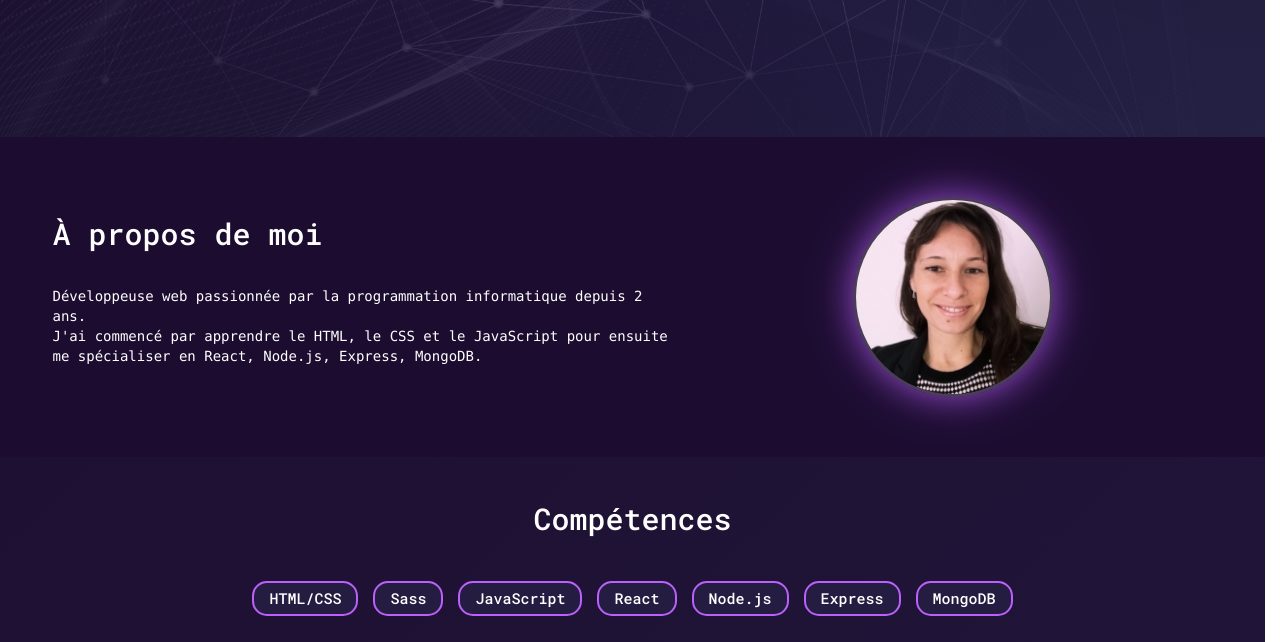
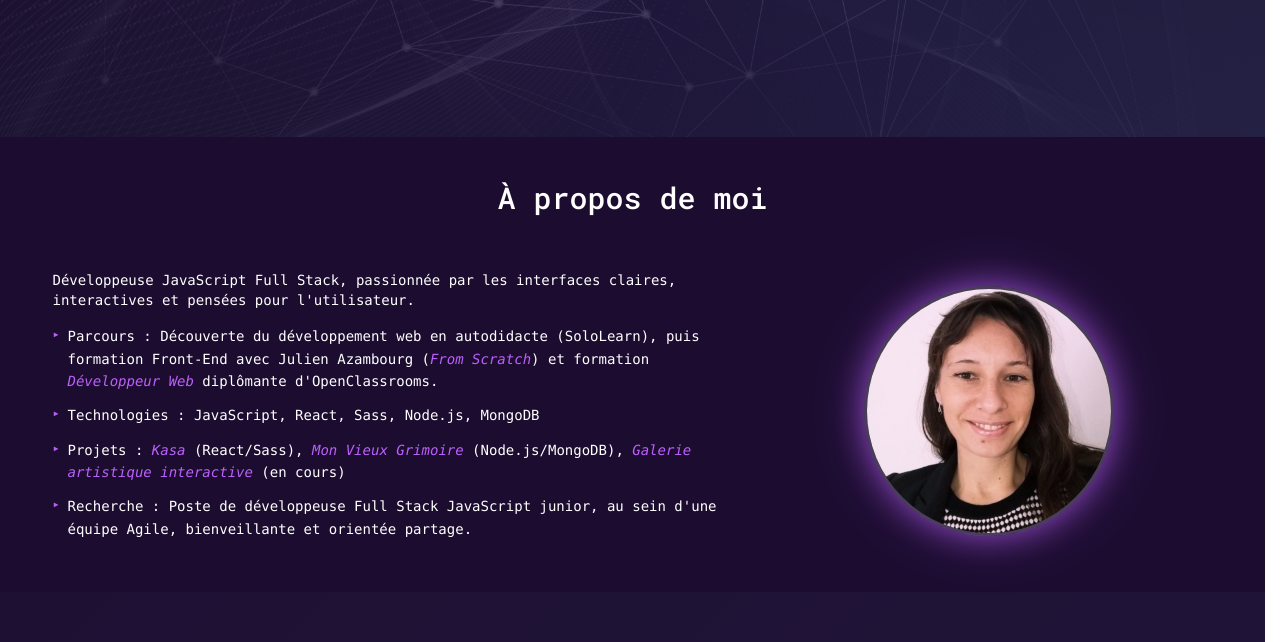
Before and after one commit to ProjetsDevFanny/Projet8_OCR_Portfolio, a React (Vite) app: page / in a window 1280 px wide. Shown: the part 480-1122 px from the top of the page. Built offline with nearby package versions, Linux system fonts and the light colour scheme; a web font is replaced by a local one.

Commit message:
feat(about): wip about section

```diff
--- a/package.json
+++ b/package.json
@@ -4,7 +4,7 @@
   "version": "0.0.0",
   "type": "module",
   "scripts": {
-    "dev": "vite",
+    "dev": "vite --host 0.0.0.0 --port 3001",
     "build": "vite build",
     "lint": "eslint .",
     "preview": "vite preview"
--- a/src/Components/Header/Header.jsx
+++ b/src/Components/Header/Header.jsx
@@ -27,7 +27,7 @@ function Header() {
           <a href="#skills">Compétences</a>
           <a href="#projects">Projets</a>
           <a href="#history">Parcours</a>
-          <a href="#references">References</a>
+          <a href="#veille">Veille</a>
           <a href="/cv-simon-fanny.pdf" target="_blank" rel="noopener noreferrer">CV</a>
           <a href="#contact">Contact</a>
         </nav>
--- a/src/Components/Sections/About/About.jsx
+++ b/src/Components/Sections/About/About.jsx
@@ -15,18 +15,32 @@ function About() {
   return (
     <div className="about">
       <div className="about__container">
-        <div className="about__container_text">
-          <div className="about__container_text_title">
-            <h2>À propos de moi</h2>
+        <div className="about__container_title">
+          <h2>À propos de moi</h2>
+        </div>
+        <div className="about__container_content">
+          <div className="about__container_content_text">
+            <p>
+              Développeuse JavaScript Full Stack, passionnée par les interfaces claires, interactives et pensées pour l'utilisateur.
+            </p>
+            <ul>
+              <li>
+                Parcours : Découverte du développement web en autodidacte (SoloLearn), puis formation Front-End avec Julien Azambourg (<a href="https://fromscratch.podia.com/parcours-complet-mastering-front-end" target="_blank" rel="noopener noreferrer">From Scratch</a>) et formation <a href="https://openclassrooms.com/fr/paths/185-developpeur-web" target="_blank" rel="noopener noreferrer">Développeur Web</a> diplômante d'OpenClassrooms.
+              </li>
+              <li>
+                Technologies : JavaScript, React, Sass, Node.js, MongoDB
+              </li>
+              <li>
+                Projets : <a href="#project-kasa">Kasa</a> (React/Sass), <a href="#project-mon-vieux-grimoire">Mon Vieux Grimoire</a> (Node.js/MongoDB), <a href="https://github.com/ProjetsDevFanny/Galerie_dArt_Interactive" target="_blank" rel="noopener noreferrer">Galerie artistique interactive</a> (en cours)
+              </li>
+              <li>
+                Recherche : Poste de développeuse Full Stack JavaScript junior, au sein d'une équipe Agile, bienveillante et orientée partage.
+              </li>
+            </ul>
           </div>
-          <div className="about__container_text_paragraph">
-            <p>
-              Développeuse web passionnée par la programmation informatique depuis 2 ans. <br /> J'ai commencé par apprendre le HTML, le CSS et le JavaScript pour ensuite me spécialiser en React, Node.js, Express, MongoDB.
-            </p>
+          <div className="about__container_content_picture">
+            <img className="about__container_content_picture_photo" src="/src/assets/images/photo_profile.jpg" alt="About_photo_of_Fanny_Simon" />
           </div>
-        </div>
-        <div className="about__container_picture">
-          <img className="about__container_picture_photo" src="/src/assets/images/photo_profile.jpg" alt="About_photo_of_Fanny_Simon" />
         </div>
       </div>
     </div>
--- a/src/Components/Sections/About/about.scss
+++ b/src/Components/Sections/About/about.scss
@@ -16,33 +16,74 @@
   &__container {
     @include container-style;
     display: grid;
-    grid-template-columns: 1.2fr 1fr;
+    justify-content: center;
+    align-items: center;
+    text-align: center;
     gap: 2rem;
-    justify-content: space-between;
-    align-items: center;
+
+    @media (max-width: 768px) {
+      grid-template-rows: 1fr 1fr;
+    }
+  }
+
+  &__container_content {
+    display: grid;
+    grid-template-columns: 1.2fr 0.8fr;
+    gap: 4rem;
+    text-align: left;
 
     @media (max-width: 768px) {
       grid-template-columns: 1fr;
-      gap: 1rem;
     }
-  }
 
-  &__container_text_paragraph {
     p {
       @include font-style(1.4rem);
       font-family: $font-secondary;
       margin-bottom: 1.5rem;
     }
+
+    ul {
+      list-style: none;
+      padding-left: 0;
+      margin: 0;
+
+      li {
+        @include font-style(1.4rem);
+        font-family: $font-secondary;
+        margin-bottom: 1.2rem;
+        padding-left: 1.5rem;
+        position: relative;
+        line-height: 1.6;
+
+        &::before {
+          content: "▸";
+          position: absolute;
+          left: 0;
+          color: $light_purple;
+          font-size: 1.2rem;
+        }
+      }
+    }
+
+    a {
+      color: $light_purple;
+      font-family: $font-secondary;
+      font-style: italic;
+
+      &:hover {
+        color: $medium_purple;
+      }
+    }
   }
 
-  &__container_picture {
+  &__container_content_picture {
     display: flex;
     justify-content: center;
     align-items: center;
 
-    .about__container_picture_photo {
-      width: 200px;
-      height: 200px;
+    .about__container_content_picture_photo {
+      width: 250px;
+      height: 250px;
       border-radius: 50%;
       box-shadow:
         0 0 30px rgba(188, 96, 251, 0.6),  // Violet lumineux
--- a/src/Components/Sections/Projects/Projects.jsx
+++ b/src/Components/Sections/Projects/Projects.jsx
@@ -28,8 +28,13 @@ function Projects() {
         <h2 className="projects__title">Projets</h2>
 
         <div className="projects__grid">
-          {projectsData.map((project) => (
-            <div key={project.id} className={`project-card ${project.featured ? 'project-card--featured' : ''}`}>
+          {projectsData.map((project) => {
+            // Créer un ID basé sur le titre du projet pour les liens internes
+            const projectId = project.id === 1 ? 'project-kasa' :
+                             project.id === 2 ? 'project-mon-vieux-grimoire' :
+                             `project-${project.id}`;
+            return (
+            <div key={project.id} id={projectId} className={`project-card ${project.featured ? 'project-card--featured' : ''}`}>
               <div className="project-card__image">
                 {!imageErrors[project.id] ? (
                   <img
@@ -65,7 +70,7 @@ function Projects() {
                     rel="noopener noreferrer"
                     className="project-link project-link--github"
                   >
-                    <span>🔗</span> Code source
+                    <span>🔗</span> GitHub
                   </a>
                   {project.liveUrl && (
                     <a
@@ -80,7 +85,8 @@ function Projects() {
                 </div>
               </div>
             </div>
-          ))}
+            );
+          })}
         </div>
       </div>
     </div>
--- a/src/Components/Sections/References/References.jsx
+++ /dev/null
@@ -1,24 +0,0 @@
-/**
- * @file References.jsx
- * @description Section References présentant Simon Fanny et ses références
- * @author Simon Fanny
- * @date 22/12/2025
- * @project Portfolio - Projet8 - OpenClassrooms
- *
- * ===============================================================================
- */
-
-import React from 'react'
-import './references.scss'
-
-function References() {
-  return (
-    <div className="references">
-      <div className="references__container">
-        <h2 className="references__title">Recommandations</h2>
-      </div>
-    </div>
-  )
-}
-
-export default References
--- /dev/null
+++ b/src/Components/Sections/Veille/Veille.jsx
@@ -0,0 +1,24 @@
+/**
+ * @file Veille.jsx
+ * @description Section Veille technologique présentant lles sujets technologiques que j'ai étudiés
+ * @author Simon Fanny
+ * @date 22/12/2025
+ * @project Portfolio - Projet8 - OpenClassrooms
+ *
+ * ===============================================================================
+ */
+
+import React from 'react'
+import './veille.scss'
+
+function Veille() {
+  return (
+    <div className="veille">
+      <div className="veille__container">
+        <h2 className="veille__title">Veille technologique</h2>
+      </div>
+    </div>
+  )
+}
+
+export default Veille
--- a/src/Components/Sections/References/references.scss
+++ b/src/Components/Sections/Veille/veille.scss
@@ -1,15 +1,15 @@
 /**
- * @file references.scss
- * @description Styles pour la section References
+* @file veille.scss
+ * @description Styles pour la section Veille
  * @author Simon Fanny
  * @date 22/12/2025
  * @project Portfolio - Projet8 - OpenClassrooms
  */
 
- @use '../../../styles/variables' as *;
- @use '../../../styles/mixins' as *;
+@use '../../../styles/variables' as *;
+@use '../../../styles/mixins' as *;
 
- .references {
+.veille {
   background-color: $background;
   color: $white;
 
--- a/src/Pages/Home/Home.jsx
+++ b/src/Pages/Home/Home.jsx
@@ -12,7 +12,7 @@ import React from 'react'
 import About from '../../Components/Sections/About/About'
 import Projects from '../../Components/Sections/Projects/Projects'
 import Contacts from '../../Components/Sections/Contacts/Contacts'
-import References from '../../Components/Sections/References/References'
+import Veille from '../../Components/Sections/Veille/Veille'
 import History from '../../Components/Sections/History/History-global/History'
 import Hero from '../../Components/Hero/Hero'
 import Skills from '../../Components/Sections/Skills/Skills'
@@ -46,9 +46,9 @@ function Home() {
         <History />
       </section>
 
-      {/* Section References */}
-      <section id="references" className="home__references">
-        <References />
+      {/* Section Veille */}
+      <section id="veille" className="home__veille">
+        <Veille />
       </section>
 
       {/* Section Contact */}
--- a/src/styles/main.scss
+++ b/src/styles/main.scss
@@ -20,7 +20,7 @@
 @use '../Components/Sections/Contacts/contacts.scss';
 @use '../Components/Sections/History/History-global/history.scss'; // Correction du chemin
 @use '../Components/Sections/Projects/projects.scss';
-@use '../Components/Sections/References/references.scss';
+@use '../Components/Sections/Veille/veille.scss';
 
 
 // ===============================================================================
```
Also changed, not shown: 1 other file (tests, documents, lock files or other folders).
